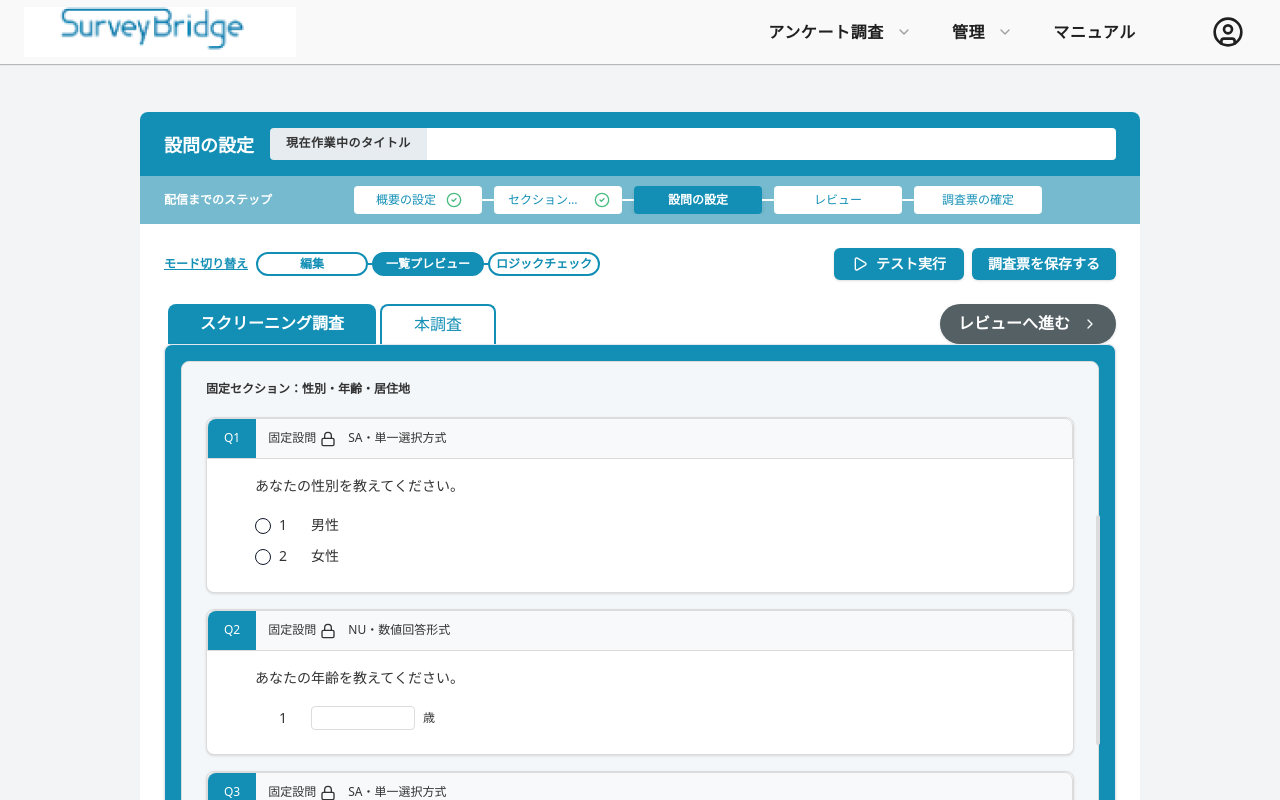
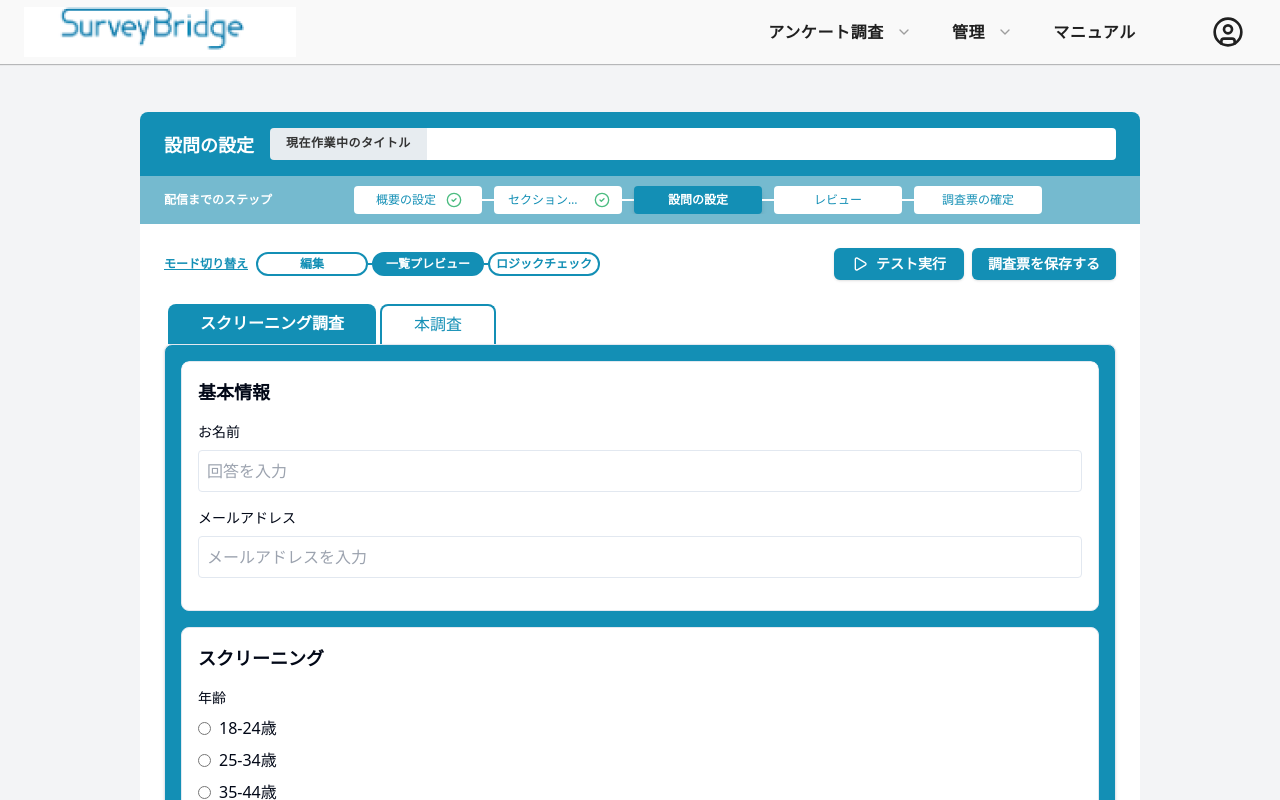
Before and after one commit to okazu3333/survey-copy, a Next.js app: page /surveys/question/preview in a window 1280 px wide. Shown: the top 800 px of the page. Built offline with nearby package versions, Linux system fonts and the light colour scheme.

Commit message:
ボタンの余白調整とUX統一: レビューボタンの位置統一、調査設問設定ボタンの上部マージン追加、アクセシビリティ修正

```diff
--- a/app/(auth)/surveys/(chat)/question/_components/mode-toggle.tsx
+++ b/app/(auth)/surveys/(chat)/question/_components/mode-toggle.tsx
@@ -70,7 +70,6 @@ export const ModeToggle = ({ currentMode }: ModeToggleProps) => {
         </div>
       </div>
 
-      <div className="flex flex-col gap-2">
       <div className="flex items-center gap-2">
         <Button
           onClick={handleTestExecution}
@@ -91,6 +90,5 @@ export const ModeToggle = ({ currentMode }: ModeToggleProps) => {
         </Button>
       </div>
     </div>
-    </div>
   );
 };
--- a/app/(auth)/surveys/(chat)/question/check/_components/logic-check-section.tsx
+++ b/app/(auth)/surveys/(chat)/question/check/_components/logic-check-section.tsx
@@ -1,24 +1,20 @@
-import { AnimatePresence, motion } from "framer-motion";
-import { Maximize, X } from "lucide-react";
 import { useRouter } from "next/navigation";
-import { useState } from "react";
 import { useForm } from "react-hook-form";
 import { Button } from "@/components/ui/button";
 import { Card } from "@/components/ui/card";
 import { ScrollArea } from "@/components/ui/scroll-area";
-import { SurveyContent } from "./survey-content";
 
 type QuestionFormData = {
-  q1?: string;
-  q2?: string;
-  q3?: string;
-  q4?: string;
-  q5?: string[];
+  q1: string;
+  q2: string;
+  q3: string;
+  q4: string;
+  q5: string[];
 };
 
 export const LogicCheckSection = () => {
   const router = useRouter();
-  const { handleSubmit } = useForm<QuestionFormData>({
+  const { handleSubmit: _handleSubmit } = useForm<QuestionFormData>({
     defaultValues: {
       q1: "",
       q2: "",
@@ -28,7 +24,7 @@ export const LogicCheckSection = () => {
     },
   });
 
-  const onSubmit = (data: QuestionFormData) => {
+  const _onSubmit = (data: QuestionFormData) => {
     console.log("Form submitted:", data);
   };
 
@@ -36,15 +32,25 @@ export const LogicCheckSection = () => {
     router.push("/surveys/review/preview");
   };
 
-  const [isExpanded, setIsExpanded] = useState(false);
-
   return (
     <div className="flex flex-col items-start relative self-stretch w-full">
       <div className="flex items-center justify-between w-full">
         <div></div>
+      </div>
+      <Card className="flex flex-col items-start gap-4 p-4 relative self-stretch w-full flex-[0_0_auto] bg-[#138fb5] rounded-lg">
+        <ScrollArea className="flex flex-col h-[580px] items-start gap-4 relative self-stretch rounded-lg">
+          {/* ロジックチェックの内容 */}
+          <div className="w-full h-[3000px] bg-gray-50 rounded-lg overflow-x-auto">
+            {/* ロジックチェックのフロー図やコンテンツ */}
+          </div>
+        </ScrollArea>
+      </Card>
+
+      {/* レビューへ進むボタンを下部に配置 */}
+      <div className="flex justify-center w-full mt-6 pb-6">
         <Button
           onClick={handleGoToReview}
-          className="whitespace-nowrap text-sm font-medium transition-colors focus-visible:outline-none focus-visible:ring-1 focus-visible:ring-ring disabled:pointer-events-none disabled:opacity-50 [&_svg]:pointer-events-none [&_svg]:size-4 [&_svg]:shrink-0 text-primary-foreground shadow hover:bg-primary/90 w-[176px] h-10 bg-[#556064] rounded-[20px] flex items-center justify-center gap-3 px-4 py-0"
+          className="w-[340px] h-14 bg-[#556064] rounded-[34px] flex items-center justify-center gap-4 px-4 py-0"
         >
           <span className="font-bold text-white text-base text-center tracking-[0] leading-[22.4px] font-['Noto_Sans_JP',Helvetica]">
             レビューへ進む
@@ -66,65 +72,6 @@ export const LogicCheckSection = () => {
           </svg>
         </Button>
       </div>
-      <motion.div
-        layoutId="survey-card"
-        className="flex flex-col items-start relative self-stretch w-full"
-      >
-        <Card className="flex flex-col items-start gap-4 p-4 relative self-stretch w-full bg-[#138FB5] rounded-lg">
-          {/* Maximize Button */}
-          <button
-            type="button"
-            onClick={() => setIsExpanded(true)}
-            className="absolute top-4 right-4 p-2 hover:bg-gray-100 rounded-lg z-10 transition-colors"
-          >
-            <Maximize size={16} className="text-[#138FB5]" />
-          </button>
-
-          <ScrollArea className="w-full ">
-            <form
-              onSubmit={handleSubmit(onSubmit)}
-              className="flex flex-col items-start gap-4 relative"
-            >
-              <SurveyContent />
-            </form>
-          </ScrollArea>
-        </Card>
-      </motion.div>
-
-      {/* Expanded View Modal */}
-      <AnimatePresence>
-        {isExpanded && (
-          <motion.div
-            initial={{ opacity: 0 }}
-            animate={{ opacity: 1 }}
-            exit={{ opacity: 0 }}
-            className="fixed inset-0 bg-black/50 z-50 flex items-center justify-center p-4"
-            onClick={() => setIsExpanded(false)}
-          >
-            <motion.div
-              layoutId="survey-card"
-              className="bg-white rounded-lg shadow-xl max-w-6xl w-full max-h-full overflow-hidden relative"
-              onClick={(e) => e.stopPropagation()}
-            >
-              {/* Close Button */}
-              <button
-                type="button"
-                onClick={() => setIsExpanded(false)}
-                className="absolute top-4 right-4 p-2 hover:bg-gray-100 rounded-lg transition-colors z-10"
-              >
-                <X size={20} className="text-gray-600" />
-              </button>
-
-              {/* Expanded Content */}
-              <div className="overflow-auto max-h-[calc(100vh-200px)]">
-                <div className="p-6">
-                  <SurveyContent />
-                </div>
-              </div>
-            </motion.div>
-          </motion.div>
-        )}
-      </AnimatePresence>
     </div>
   );
 };
--- a/app/(auth)/surveys/(chat)/question/preview/_components/survey-preview-section.tsx
+++ b/app/(auth)/surveys/(chat)/question/preview/_components/survey-preview-section.tsx
@@ -3,236 +3,154 @@
 import { useRouter } from "next/navigation";
 import { useState } from "react";
 import { useForm } from "react-hook-form";
-import {
-  type Section,
-  SurveySectionCard,
-} from "@/app/(auth)/surveys/_components/survey-section-card";
 import { Button } from "@/components/ui/button";
 import { Card } from "@/components/ui/card";
 import { ScrollArea } from "@/components/ui/scroll-area";
-import { Separator } from "@/components/ui/separator";
 
 // Data for screening survey questions
-const screeningSections: Section[] = [
+const screeningSections = [
   {
-    id: "fixed",
-    title: "固定セクション：性別・年齢・居住地",
+    id: "screening-1",
+    title: "基本情報",
     questions: [
       {
         id: "q1",
-        number: "Q1",
-        type: "SA・単一選択方式",
-        isFixed: true,
-        question: "あなたの性別を教えてください。",
-        options: [
-          { id: "1", label: "男性" },
-          { id: "2", label: "女性" },
-        ],
+        type: "text",
+        label: "お名前",
+        required: true,
       },
       {
         id: "q2",
-        number: "Q2",
-        type: "NU・数値回答形式",
-        isFixed: true,
-        question: "あなたの年齢を教えてください。",
-        suffix: "歳",
-      },
-      {
-        id: "q3",
-        number: "Q3",
-        type: "SA・単一選択方式",
-        isFixed: true,
-        question: "あなたのお住まい（都道府県）を教えてください。",
-        placeholder: "47都道府県",
+        type: "email",
+        label: "メールアドレス",
+        required: true,
       },
     ],
   },
   {
-    id: "marital",
-    title: "セクション：未既婚",
+    id: "screening-2",
+    title: "スクリーニング",
     questions: [
       {
-        id: "q4",
-        number: "Q4",
-        type: "SA・単一選択方式",
-        isFixed: false,
-        question: "あなたは結婚していますか。",
-        options: [
-          { id: "1", label: "未婚" },
-          { id: "2", label: "既婚（離別・死別含む）" },
-        ],
-      },
-    ],
+        id: "q3",
+        type: "radio",
+        label: "年齢",
+        options: ["18-24歳", "25-34歳", "35-44歳", "45歳以上"],
+        required: true,
       },
       {
-    id: "children",
-    title: "セクション：子どもの有無",
-    questions: [
-      {
-        id: "q5",
-        number: "Q5",
-        type: "MA・複数選択方式",
-        isFixed: false,
-        question: "あなたと同居している方をお知らせください。",
-        options: [
-          { id: "1", label: "自分のみ（一人暮らし）" },
-          { id: "2", label: "配偶者" },
-          { id: "3", label: "こども（未就学児）" },
-          { id: "4", label: "こども（小学生）" },
-          { id: "5", label: "こども（中高生）" },
-          { id: "6", label: "こども（高校生を除く18歳以上）" },
-          { id: "7", label: "自分（配偶者）の親" },
-          { id: "8", label: "自分（配偶者）の兄弟姉妹" },
-          { id: "9", label: "自分（配偶者）の祖父母" },
-          { id: "10", label: "その他" },
-        ],
+        id: "q4",
+        type: "checkbox",
+        label: "興味のある分野",
+        options: ["技術", "ビジネス", "エンターテイメント", "スポーツ"],
+        required: false,
       },
     ],
   },
 ];
 
 // Data for main survey questions
-const mainSurveySections: Section[] = [
+const mainSurveySections = [
   {
-    id: "cosmetics-usage-1",
-    title: "セクション：男性化粧品の使用状況（使用有無、頻度）",
+    id: "main-1",
+    title: "本調査",
     questions: [
       {
-        id: "q8",
-        number: "Q8",
-        type: "SA・単一選択方式",
-        isFixed: false,
-        question: "あなたはどのくらいの頻度で化粧品を使用しますか？",
-        options: [
-          { id: "1", label: "毎日" },
-          { id: "2", label: "週に数回" },
-          { id: "3", label: "月に数回" },
-          { id: "4", label: "ほとんど使用しない" },
-        ],
+        id: "q5",
+        type: "radio",
+        label: "満足度",
+        options: ["非常に満足", "満足", "普通", "不満", "非常に不満"],
+        required: true,
       },
       {
-        id: "q9",
-        number: "Q9",
-        type: "GR・グループ選択",
-        isFixed: false,
-        question: "あなたが使用している化粧品の種類を教えてください。",
-        options: [
-          { id: "1", label: "スキンケア用品" },
-          { id: "2", label: "洗顔料" },
-          { id: "3", label: "化粧水" },
-          { id: "4", label: "乳液・クリーム" },
-          { id: "5", label: "日焼け止め" },
-          { id: "6", label: "ヘアケア用品" },
-        ],
-      },
-      {
-        id: "q10",
-        number: "Q10",
-        type: "SA・単一選択方式",
-        isFixed: false,
-        question: "化粧品を購入する際に最も重視する要因は何ですか？",
-        options: [
-          { id: "1", label: "価格" },
-          { id: "2", label: "ブランド" },
-          { id: "3", label: "効果" },
-          { id: "4", label: "成分" },
-          { id: "5", label: "口コミ・評価" },
-        ],
-      },
-      {
-        id: "q11",
-        number: "Q11",
-        type: "SA・単一選択方式",
-        isFixed: false,
-        question: "化粧品に関する情報をどこで入手することが多いですか？",
-        options: [
-          { id: "1", label: "インターネット" },
-          { id: "2", label: "店舗スタッフ" },
-          { id: "3", label: "友人・知人" },
-          { id: "4", label: "雑誌・メディア" },
-        ],
-      },
-      {
-        id: "q12",
-        number: "Q12",
-        type: "SA・単一選択方式",
-        isFixed: false,
-        question: "今後、化粧品の使用頻度を増やしたいと思いますか？",
-        options: [
-          { id: "1", label: "とても思う" },
-          { id: "2", label: "やや思う" },
-          { id: "3", label: "あまり思わない" },
-          { id: "4", label: "全く思わない" },
-        ],
-      },
-    ],
-  },
-  {
-    id: "cosmetics-usage-2",
-    title: "セクション：化粧品ブランドの認知・購入意向",
-    questions: [
-      {
-        id: "q13",
-        number: "Q13",
-        type: "SA・単一選択方式",
-        isFixed: false,
-        question: "最も信頼している化粧品ブランドを教えてください。",
-        options: [
-          { id: "1", label: "資生堂" },
-          { id: "2", label: "花王" },
-          { id: "3", label: "ユニリーバ" },
-          { id: "4", label: "ロレアル" },
-          { id: "5", label: "その他" },
-        ],
-      },
-      {
-        id: "q14",
-        number: "Q14",
-        type: "SA・単一選択方式",
-        isFixed: false,
-        question: "新しい化粧品ブランドを試すことに対してどう思いますか？",
-        options: [
-          { id: "1", label: "積極的に試したい" },
-          { id: "2", label: "条件が合えば試したい" },
-          { id: "3", label: "あまり試したくない" },
-          { id: "4", label: "全く試したくない" },
-        ],
-      },
-      {
-        id: "q15",
-        number: "Q15",
-        type: "SA・単一選択方式",
-        isFixed: false,
-        question: "化粧品の購入チャネルとして最もよく利用するのはどこですか？",
-        options: [
-          { id: "1", label: "ドラッグストア" },
-          { id: "2", label: "百貨店" },
-          { id: "3", label: "オンラインショップ" },
-          { id: "4", label: "コンビニエンスストア" },
-          { id: "5", label: "専門店" },
-        ],
+        id: "q6",
+        type: "text",
+        label: "改善点",
+        required: false,
       },
     ],
   },
 ];
 
+type TabType = "screening" | "main";
+
 type QuestionFormData = {
-  q1?: string;
-  q2?: string;
-  q3?: string;
-  q4?: string;
-  q5?: string[];
-  q8?: string;
-  q9?: string[];
-  q10?: string;
-  q11?: string;
-  q12?: string;
-  q13?: string;
-  q14?: string;
-  q15?: string;
+  q1: string;
+  q2: string;
+  q3: string;
+  q4: string[];
+  q5: string;
+  q6: string;
+  q7: string;
+  q8: string;
+  q9: string[];
+  q10: string;
+  q11: string;
+  q12: string;
+  q13: string;
+  q14: string;
+  q15: string;
 };
 
-type TabType = "screening" | "main";
+// Mock SurveySectionCard component
+const SurveySectionCard = ({ section }: { section: any }) => {
+  return (
+    <div className="w-full p-4 bg-white rounded-lg border">
+      <h3 className="font-bold text-lg mb-4">{section.title}</h3>
+      {section.questions.map((question: any) => (
+        <div key={question.id} className="mb-4">
+          <label
+            htmlFor={question.id}
+            className="block text-sm font-medium mb-2"
+          >
+            {question.label}
+          </label>
+          {question.type === "text" && (
+            <input
+              id={question.id}
+              type="text"
+              className="w-full p-2 border rounded"
+              placeholder="回答を入力"
+            />
+          )}
+          {question.type === "email" && (
+            <input
+              id={question.id}
+              type="email"
+              className="w-full p-2 border rounded"
+              placeholder="メールアドレスを入力"
+            />
+          )}
+          {question.type === "radio" && (
+            <div className="space-y-2">
+              {question.options.map((option: string) => (
+                <label key={option} className="flex items-center">
+                  <input
+                    type="radio"
+                    name={question.id}
+                    value={option}
+                    className="mr-2"
+                  />
+                  {option}
+                </label>
+              ))}
+            </div>
+          )}
+          {question.type === "checkbox" && (
+            <div className="space-y-2">
+              {question.options.map((option: string) => (
+                <label key={option} className="flex items-center">
+                  <input type="checkbox" value={option} className="mr-2" />
+                  {option}
+                </label>
+              ))}
+            </div>
+          )}
+        </div>
+      ))}
+    </div>
+  );
+};
 
 // Tab Selection Component
 const TabSelectionSection = ({
@@ -274,14 +192,13 @@ const TabSelectionSection = ({
 export const SurveyPreviewSection = () => {
   const router = useRouter();
   const [activeTab, setActiveTab] = useState<TabType>("screening");
-  const { control, handleSubmit, watch, setValue, getValues } =
-    useForm<QuestionFormData>({
+  const { handleSubmit } = useForm<QuestionFormData>({
     defaultValues: {
       q1: "",
       q2: "",
       q3: "",
-        q4: "",
-        q5: [],
+      q4: [],
+      q5: "",
       q8: "",
       q9: [],
       q10: "",
@@ -301,9 +218,21 @@ export const SurveyPreviewSection = () => {
     router.push("/surveys/review/preview");
   };
 
-  // Get current sections based on active tab
-  const currentSections =
-    activeTab === "screening" ? screeningSections : mainSurveySections;
+  const renderScreeningContent = () => (
+    <div className="flex flex-col items-start gap-4 relative w-full">
+      {screeningSections.map((section) => (
+        <SurveySectionCard key={section.id} section={section} />
+      ))}
+    </div>
+  );
+
+  const renderMainSurveyContent = () => (
+    <div className="flex flex-col items-start gap-4 relative w-full">
+      {mainSurveySections.map((section) => (
+        <SurveySectionCard key={section.id} section={section} />
+      ))}
+    </div>
+  );
 
   return (
     <form
@@ -312,9 +241,20 @@ export const SurveyPreviewSection = () => {
     >
       <div className="flex items-center justify-between w-full">
         <TabSelectionSection activeTab={activeTab} onTabChange={setActiveTab} />
+      </div>
+      <Card className="flex flex-col items-start gap-4 p-4 relative self-stretch w-full flex-[0_0_auto] bg-[#138fb5] rounded-lg">
+        <ScrollArea className="flex flex-col h-[580px] items-start gap-4 relative self-stretch rounded-lg">
+          {activeTab === "screening"
+            ? renderScreeningContent()
+            : renderMainSurveyContent()}
+        </ScrollArea>
+      </Card>
+
+      {/* レビューへ進むボタンを下部に配置 */}
+      <div className="flex justify-center w-full mt-6 pb-6">
         <Button
           onClick={handleGoToReview}
-          className="whitespace-nowrap text-sm font-medium transition-colors focus-visible:outline-none focus-visible:ring-1 focus-visible:ring-ring disabled:pointer-events-none disabled:opacity-50 [&_svg]:pointer-events-none [&_svg]:size-4 [&_svg]:shrink-0 text-primary-foreground shadow hover:bg-primary/90 w-[176px] h-10 bg-[#556064] rounded-[20px] flex items-center justify-center gap-3 px-4 py-0"
+          className="w-[340px] h-14 bg-[#556064] rounded-[34px] flex items-center justify-center gap-4 px-4 py-0"
         >
           <span className="font-bold text-white text-base text-center tracking-[0] leading-[22.4px] font-['Noto_Sans_JP',Helvetica]">
             レビューへ進む
@@ -336,27 +276,6 @@ export const SurveyPreviewSection = () => {
           </svg>
         </Button>
       </div>
-      <Card className="flex flex-col items-start gap-4 p-4 relative self-stretch w-full bg-[#138FB5] rounded-lg">
-        <ScrollArea className="w-full h-[620px]">
-          <div className="flex flex-col items-start gap-4 relative w-full">
-            {currentSections.map((section) => (
-              <SurveySectionCard
-                key={section.id}
-                section={section}
-                control={control}
-                watch={watch as (name: string) => any}
-                setValue={setValue as (name: string, value: any) => void}
-                getValues={getValues as (name?: string) => any}
-              />
-            ))}
-          </div>
-        </ScrollArea>
-      </Card>
-
-      <Separator
-        className="absolute w-1 h-[230px] top-[211px] right-4 bg-[#dcdcdc] rounded"
-        orientation="vertical"
-      />
     </form>
   );
 };
```
Also changed, not shown: app/(auth)/surveys/(chat)/question/edit/_components/survey-edit-section.tsx (+24 -20 lines), app/(auth)/surveys/(chat)/section/page.tsx (+7 -7 lines). Lines whose indentation alone changed are shown as unchanged.
